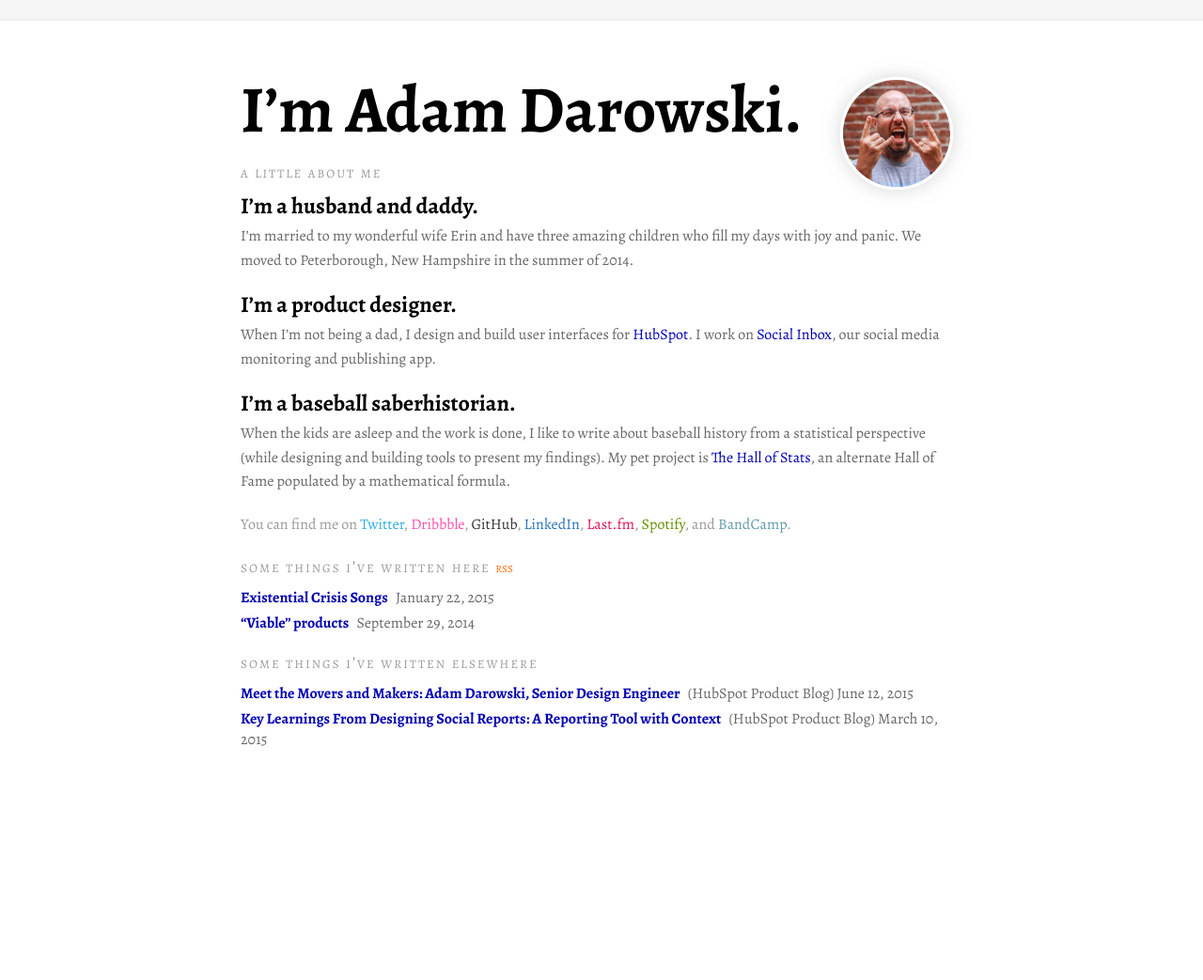
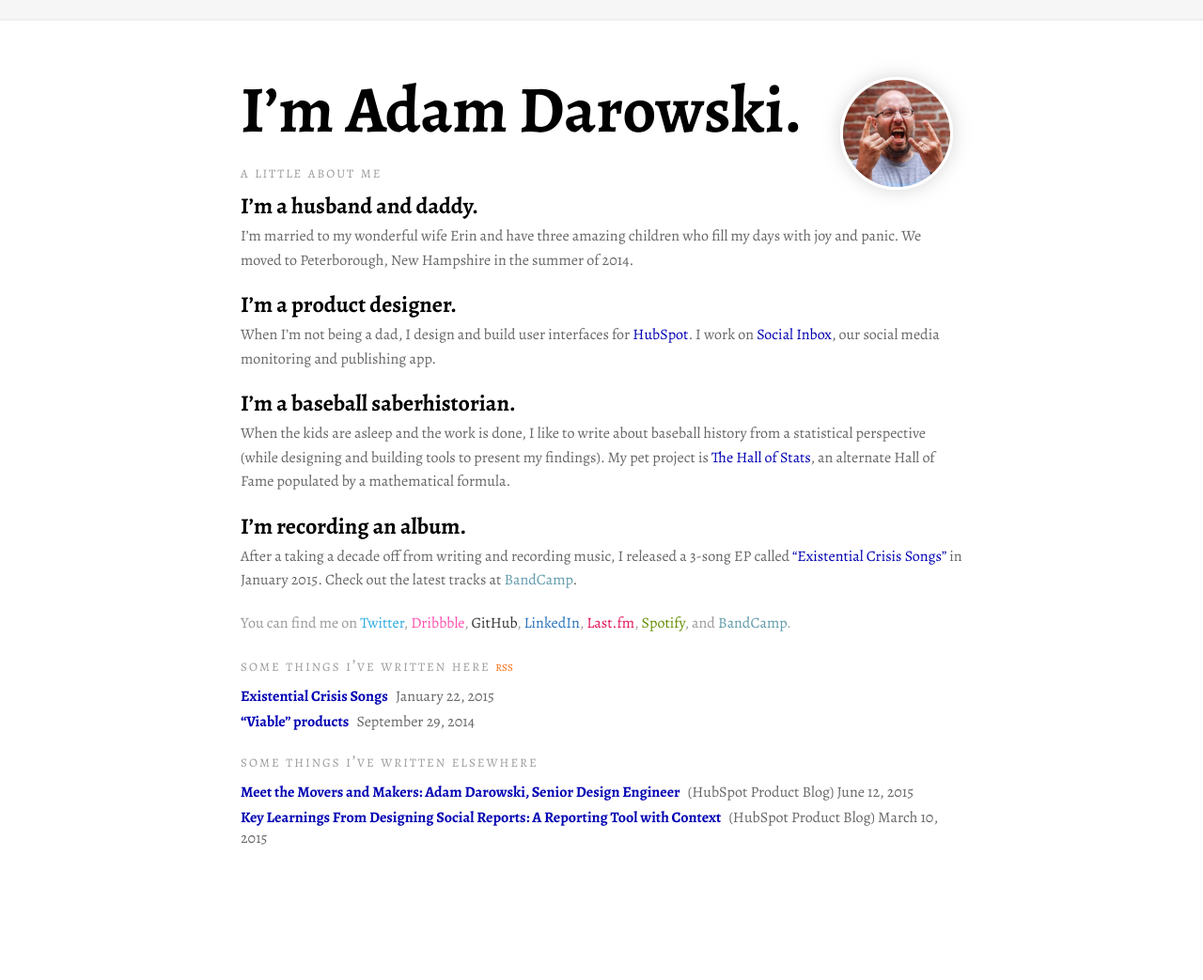
Before and after one commit to adarowski/adarowski.github.io, a Jekyll site: the page built from index.html, in a window 1280 px wide. Shown: the whole page at 94% size. Built offline with Jekyll 4.4.1, drawn with Linux system fonts in a browser that asks for light colours; before the commit the page ends 938 px from its top, so only the background shows below that.

Commit message:
I'm recording an album.

```diff
--- a/_includes/about.html
+++ b/_includes/about.html
@@ -8,5 +8,7 @@
   <p>When I’m not being a dad, I design and build user interfaces for <a href="http://www.hubspot.com">HubSpot</a>. I work on <a href="http://www.hubspot.com/products/social-inbox">Social Inbox</a>, our social media monitoring and publishing app.<p>
   <h3>I’m a baseball saberhistorian.</h3>
   <p>When the kids are asleep and the work is done, I like to write about baseball history from a statistical perspective (while designing and building tools to present my findings). My pet project is <a href="http://hallofstats.com">The Hall of Stats</a>, an alternate Hall of Fame populated by a mathematical formula.</p>
+  <h3>I’m recording an album.</h3>
+  <p>After a taking a decade off from writing and recording music, I released a 3-song EP called <a href="/existential-crisis-songs">“Existential Crisis Songs”</a> in January 2015. Check out the latest tracks at <a class="bandcamp" href="http://adarowski.bandcamp.com">BandCamp</a>.</p>
   <p class="social">You can find me on <a class="twitter" href="http://twitter.com/adarowski">Twitter</a>, <a class="dribbble" href="http://dribbble.com/adarowski">Dribbble</a>, <a class="github" href="http://github.com/adarowski">GitHub</a>, <a class="linkedin" href="http://www.linkedin.com/in/adamdarowski">LinkedIn</a>, <a class="lastfm" href="http://last.fm/user/adarowski">Last.fm</a>, <a class="spotify" href="http://open.spotify.com/user/123427584">Spotify</a>, and <a class="bandcamp" href="http://adarowski.bandcamp.com">BandCamp</a>.</p>
 </section>
```
